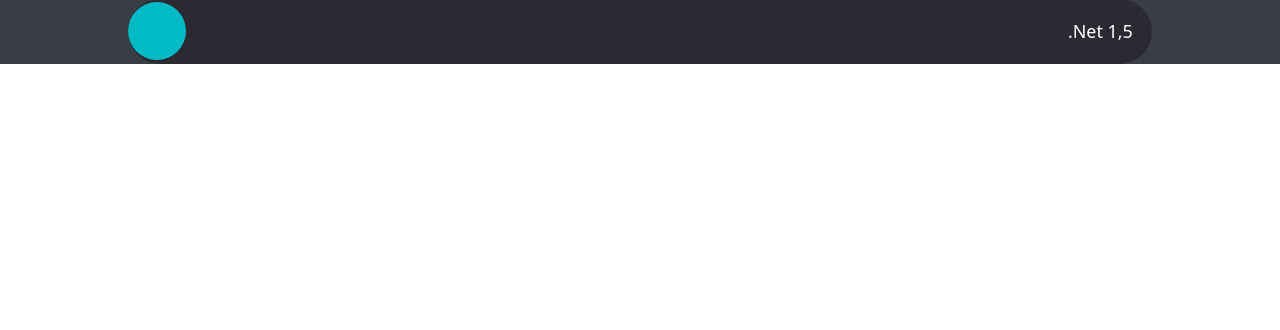
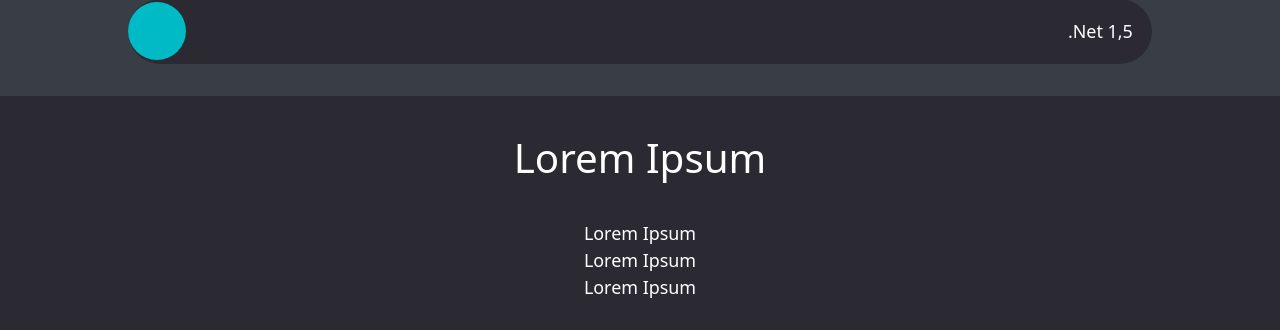
Before and after one commit to ianer-glitch/WhoAmIProject, a Vue app: page / in a window 1280 px wide. Shown: the part 1596-1926 px from the top of the page. Before the commit the page ends 1660 px from the top, so only its background shows below. Built offline with nearby package versions, Linux system fonts and the light colour scheme.

Commit message:
criação do componente de aboutMe

```diff
--- a/src/views/HomeView/HomeView.vue
+++ b/src/views/HomeView/HomeView.vue
@@ -6,6 +6,7 @@ import HeaderHomeView from './components/HeaderHomeView.vue';
 import AboutMe from './components/AboutMe.vue';
 import ProjectShowcase from './components/ProjectShowcase.vue';
 import ExperienceShowcase from './components/ExperienceShowcase.vue';
+import ContactMe from './components/ContactMe.vue';
 
 
 let text = ref(getPageTextsInCurrenctLanguage())
@@ -18,6 +19,7 @@ let text = ref(getPageTextsInCurrenctLanguage())
     <AboutMe />
     <ProjectShowcase/>
     <ExperienceShowcase/>
+    <ContactMe/>
   </div>
 
 </template>
--- /dev/null
+++ b/src/views/HomeView/components/ContactMe.vue
@@ -0,0 +1,25 @@
+<script setup lang="ts">
+
+</script>
+<template>
+    <section class="about-container">
+        <h2 class="pb-8">Lorem Ipsum</h2>
+        <p>Lorem Ipsum</p>
+        <p>Lorem Ipsum</p>
+        <p>Lorem Ipsum</p>
+    </section>
+</template>
+
+<style>
+.about-container{
+    display:  flex;
+    flex-flow: column nowrap;
+    justify-content: center;
+    align-items: center;
+    background-color:var(--bg-color-1);
+    width: 100%;
+    height: 100%;
+padding: 2rem 0;
+    /* flex flex-col w-full items-center justify-center */
+}
+</style>
```
